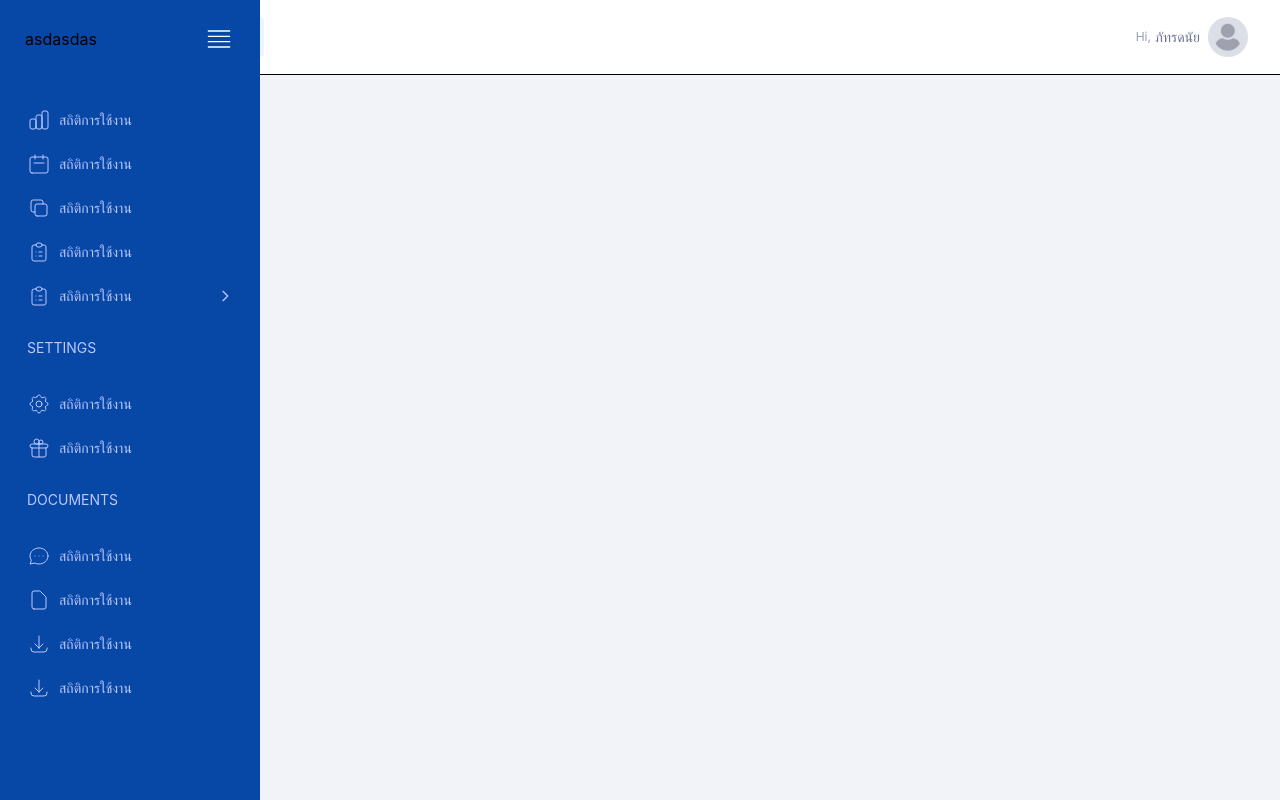
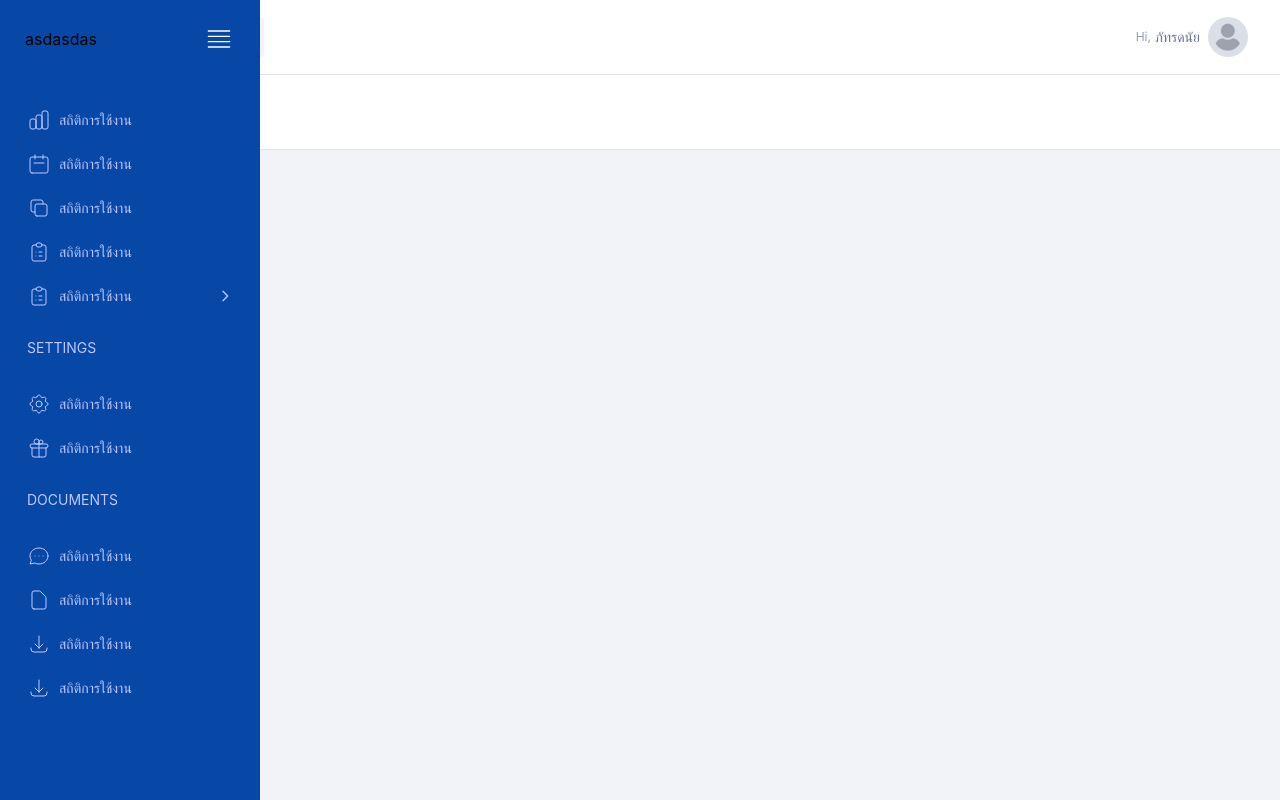
Before and after one commit to patradanai/nextjs-admin-template, a Next.js app: page / in a window 1280 px wide. Built offline with nearby package versions, Linux system fonts and the light colour scheme.

Commit message:
fixed nav list menu

```diff
--- a/src/components/common/layout/index.tsx
+++ b/src/components/common/layout/index.tsx
@@ -4,6 +4,7 @@ import { NextPage } from 'next'
 import { sidebarState } from '@stores/sidebar'
 import { Sidebar } from './sidebar'
 import { Navbar } from './navbar'
+import { NavbarListMenu } from './navbar-list-menu'
 import { Footer } from './footer'
 
 export const Container: NextPage = ({ children }) => {
@@ -14,7 +15,14 @@ export const Container: NextPage = ({ children }) => {
       <div className='flex flex-row mb-auto h-full w-full'>
         <Sidebar />
         <div className={`pt-[75px] w-full h-full`}>
-          <div className={`${sidebar.isLock ? 'pl-[260px]' : 'pl-[78px]'} w-full h-full`}>{children}</div>
+          <div
+            className={`${
+              sidebar.isLock ? 'pl-[260px]' : 'pl-[78px]'
+            } transition-all ease-in-out duration-500 w-full h-full`}
+          >
+            <NavbarListMenu isOpen={sidebar.isLock} componentLeft={<div>WTF</div>} componentRight={<div>MAN</div>} />
+            {children}
+          </div>
         </div>
       </div>
       <Footer />
--- /dev/null
+++ b/src/components/common/layout/navbar-list-menu/index.tsx
@@ -0,0 +1,21 @@
+import React from 'react'
+
+interface INavbarListMenu {
+  isOpen: boolean
+  componentLeft?: React.ReactNode
+  componentRight?: React.ReactNode
+}
+
+export const NavbarListMenu: React.FC<INavbarListMenu> = ({ isOpen, componentLeft, componentRight }) => {
+  return (
+    <nav className={`fixed w-full inset-y-[75px] bg-white h-[54px]`}>
+      <div className='flex flex-row justify-between items-center bg-white h-[75px]  border-b-[1px] border-b-secondary'>
+        {/* Agent Name */}
+        <div className='h-10 ml-6 p-3 bg-[#f0f3ff] text-primary  text-sm rounded'></div>
+
+        {/* User Info */}
+        <div className='mr-6 h-14 ml-auto text-sm flex flex-row items-center hover:bg-[#f0f3ff] rounded-full py-2 pl-2 cursor-pointer'></div>
+      </div>
+    </nav>
+  )
+}
--- a/src/components/common/layout/navbar/index.tsx
+++ b/src/components/common/layout/navbar/index.tsx
@@ -9,7 +9,7 @@ interface INavbar {
 export const Navbar: NextPage<INavbar> = ({ isOpen }) => {
   return (
     <nav className={`fixed inset-0 ${isOpen ? 'left-[260px]' : 'left-[78px]'} transition-all ease-in-out duration-500`}>
-      <div className='flex flex-row justify-between items-center bg-white h-[75px]  border-b-[1px]'>
+      <div className='flex flex-row justify-between items-center bg-white h-[75px]  border-b-[1px] border-b-secondary'>
         {/* Agent Name */}
         <div className='h-10 ml-6 p-3 bg-[#f0f3ff] text-primary  text-sm rounded'>DooDeeConstruction</div>
 
--- a/src/components/common/layout/sidebar/index.tsx
+++ b/src/components/common/layout/sidebar/index.tsx
@@ -24,7 +24,7 @@ export const Sidebar: NextPage = () => {
     <aside
       onMouseEnter={handleOpen}
       onMouseLeave={handleOpen}
-      className={`fixed inset-0 h-full motion-reduce:transition-none transition-all ease-in-out delay-150 bg-primary ${
+      className={`fixed inset-0 h-full z-20 motion-reduce:transition-none transition-all ease-in-out delay-150 bg-primary ${
         isOpen.isLock || isOpen.sidebar
           ? 'w-[260px] overflow-y-auto scrollbar scrollbar-thin scrollbar-thumb-info scrollbar-thumb-rounded-full'
           : 'w-[78px]'
```
Also changed, not shown: src/components/common/index.ts (line endings or trailing spaces).
